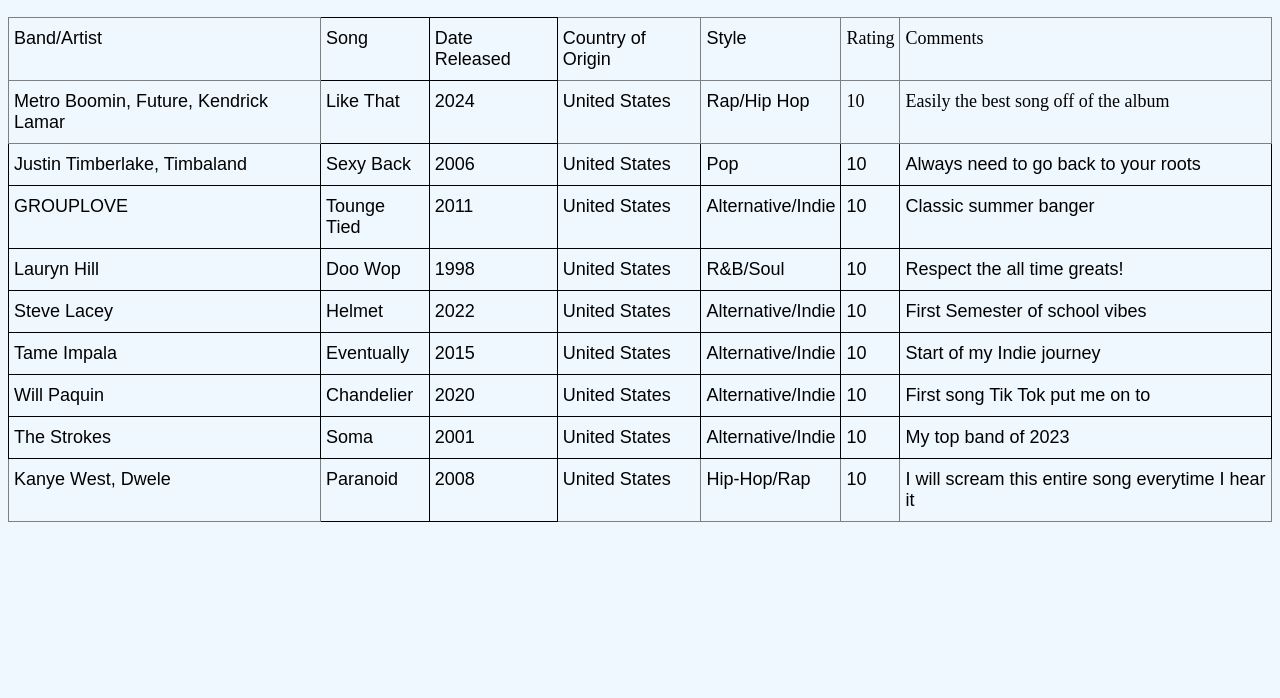
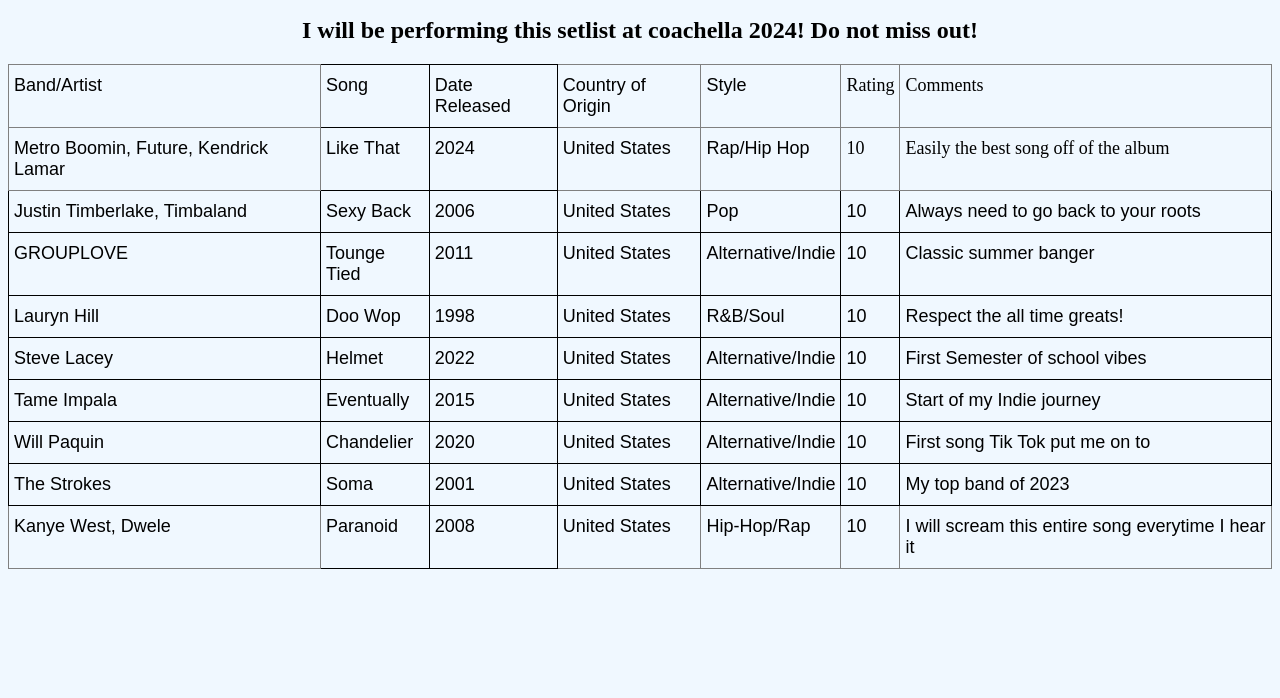
Before and after one commit to RVCC-IDMX/working-with-tables-Tyler-Chester, a plain HTML site: page index.html in a window 1280 px wide. Shown: the part 102-800 px from the top of the page. Drawn offline with Linux system fonts and the light colour scheme.

Commit message:
Finished

```diff
--- a/index.html
+++ b/index.html
@@ -8,6 +8,7 @@
   </head>
   <body>
     <h1>DJ Chester's Lineup</h1>
+    <h2>I will be performing this setlist at coachella 2024! Do not miss out!</h2>
     <div class="table-container"><style type="text/css">
       .tg  {border-collapse:collapse;border-spacing:0;}
       .tg td{border-color:black;border-style:solid;border-width:1px;font-family:Arial, sans-serif;font-size:18px;
--- a/style.css
+++ b/style.css
@@ -3,6 +3,10 @@
 }
 h1{
   font-size:xxx-large;
+  text-align: center;
+}
+h2{
+  font-size:x-large;
   text-align: center;
 }
 .table-container{
```
